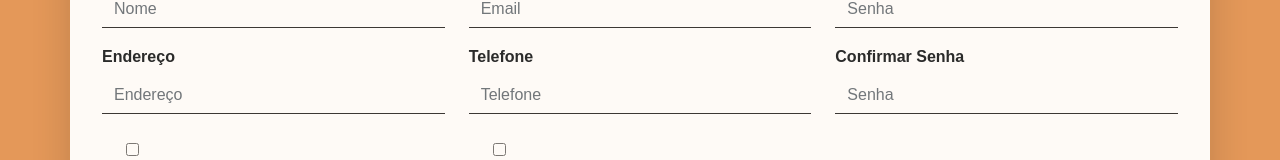
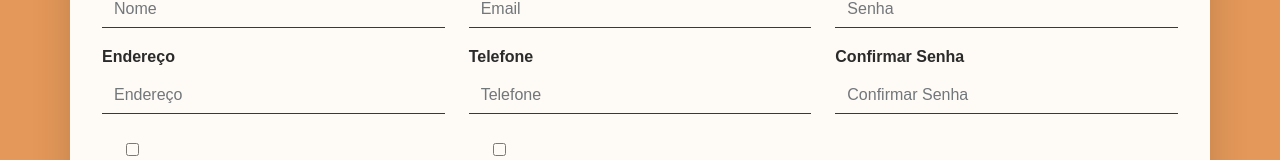
Before and after one commit to diiegobsilva/SegurancaInformacao, a React (Create React App) app in the folder front/: page /cadastro in a window 1280 px wide. Shown: the part 338-498 px from the top of the page. Built offline with nearby package versions, Linux system fonts and the light colour scheme; a web font is replaced by a local one.

Commit message:
Cadastro User - Confirmar Senha

```diff
--- a/front/src/controllers/validateBook.ts
+++ b/front/src/controllers/validateBook.ts
@@ -2,17 +2,23 @@ import * as Yup from 'yup'
 
 
 const registrationSchema = Yup.object().shape({
-    nome: Yup.string()
-      .required('O nome  é obrigatório'),
 
-    email: Yup.string()
-      .required('O Email é obrigatório'),
+  nome: Yup.string().required("O nome é obrigatório."),
 
-    password: Yup.string()
-      .required('A Senha é obrigatório'),
+  email: Yup.string().email("Formato de e-mail inválido.").required("O e-mail é obrigatório."),
 
-    endereco: Yup.string()
-      .required('A Endereço é obrigatório'),
+  password: Yup.string().min(8, "A senha deve ter no mínimo 8 caracteres.").required("A senha é obrigatória."),
 
-  })
+  confirmPassword: Yup.string()
+    .oneOf([Yup.ref("password")], "As senhas não coincidem.")
+    .required("A confirmação de senha é obrigatória."),
+
+  endereco: Yup.string().required("O endereço é obrigatório."),
+
+  telefone: Yup.string().required("O telefone é obrigatório."),
+
+  sexo: Yup.string().required("Selecione o sexo."),
+
+});
+
   export default registrationSchema;
--- a/front/src/pages/Cadastro.tsx
+++ b/front/src/pages/Cadastro.tsx
@@ -25,16 +25,23 @@ function Cadastro() {
     formik.resetForm();
   }
 
+  function confirmarPassword(confirmPassword: string) {
+    const { password } = formik.values;
+    if (password !== confirmPassword) {
+      formik.setFieldError("confirmPassword", "As senhas não coincidem.");
+    } else {
+      formik.setFieldError("confirmPassword", "");
+    }
+  }
+
   function onClickEnviar() {
-    if (!formik.isValid) {
+    if (!formik.isValid || formik.errors.confirmPassword) {
       avisoErro();
     } else {
       formik.submitForm();
       avisoConcluido();
     }
   }
-
-  useEffect(() => { }, []);
 
   return (
     <form>
@@ -188,25 +195,30 @@ function Cadastro() {
         <div className="col-lg-4">
           <div className="fv-row mb-4">
             <label className="form-label fw-bolder text-dark fs-6">Confirmar Senha</label>
-            <input placeholder="Senha" type="password" autoComplete="off" {...formik.getFieldProps("password")}
-              onChange={formik.handleChange} value={formik.values.password}
+            <input
+              placeholder="Confirmar Senha"
+              type="password"
+              autoComplete="off"
+              {...formik.getFieldProps("confirmPassword")}
+              onChange={(e) => {
+                formik.handleChange(e);
+                confirmarPassword(e.target.value);
+              }}
+              value={formik.values.confirmPassword}
               className={clsx(
                 "form-control bg-transparent",
                 {
-                  "is-invalid":
-                    formik.touched.password && formik.errors.password,
+                  "is-invalid": formik.touched.confirmPassword && formik.errors.confirmPassword,
                 },
                 {
-                  "is-valid":
-                    formik.touched.password &&
-                    !formik.errors.password,
+                  "is-valid": formik.touched.confirmPassword && !formik.errors.confirmPassword,
                 }
               )}
             />
-            {formik.touched.password && formik.errors.password && (
+            {formik.touched.confirmPassword && formik.errors.confirmPassword && (
               <div className="fv-plugins-message-container">
                 <div className="fv-help-block">
-                  <span role="alert">{formik.errors.password}</span>
+                  <span role="alert">{formik.errors.confirmPassword}</span>
                 </div>
               </div>
             )}
--- a/front/src/types/index.ts
+++ b/front/src/types/index.ts
@@ -5,6 +5,7 @@ export const initialValues = {
     sexo: "",
     telefone: "",
     password: "",
+    confirmPassword: "",
 }
 
 export interface Clientes {
@@ -15,4 +16,5 @@ export interface Clientes {
     telefone: string;
     sexo: string;
     endereco: string;
+    confirmPassword: string,
 }
```
